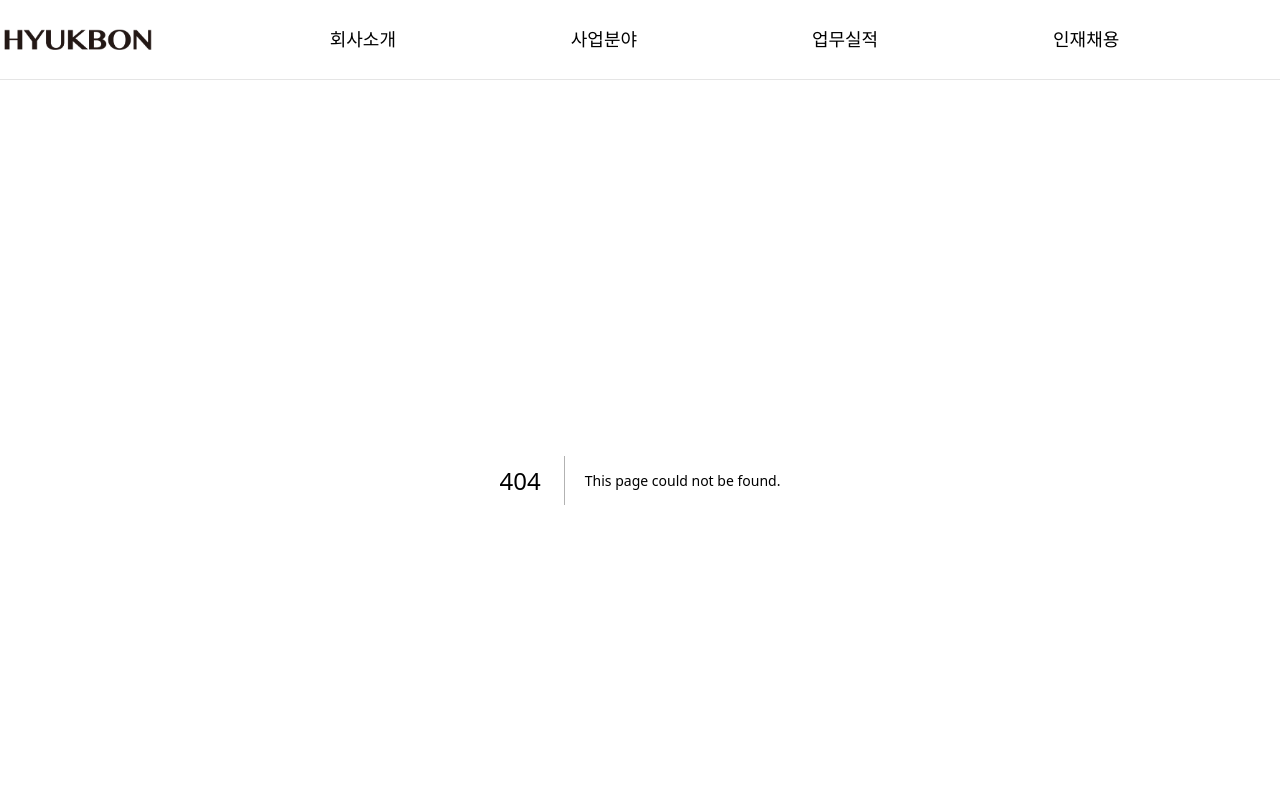
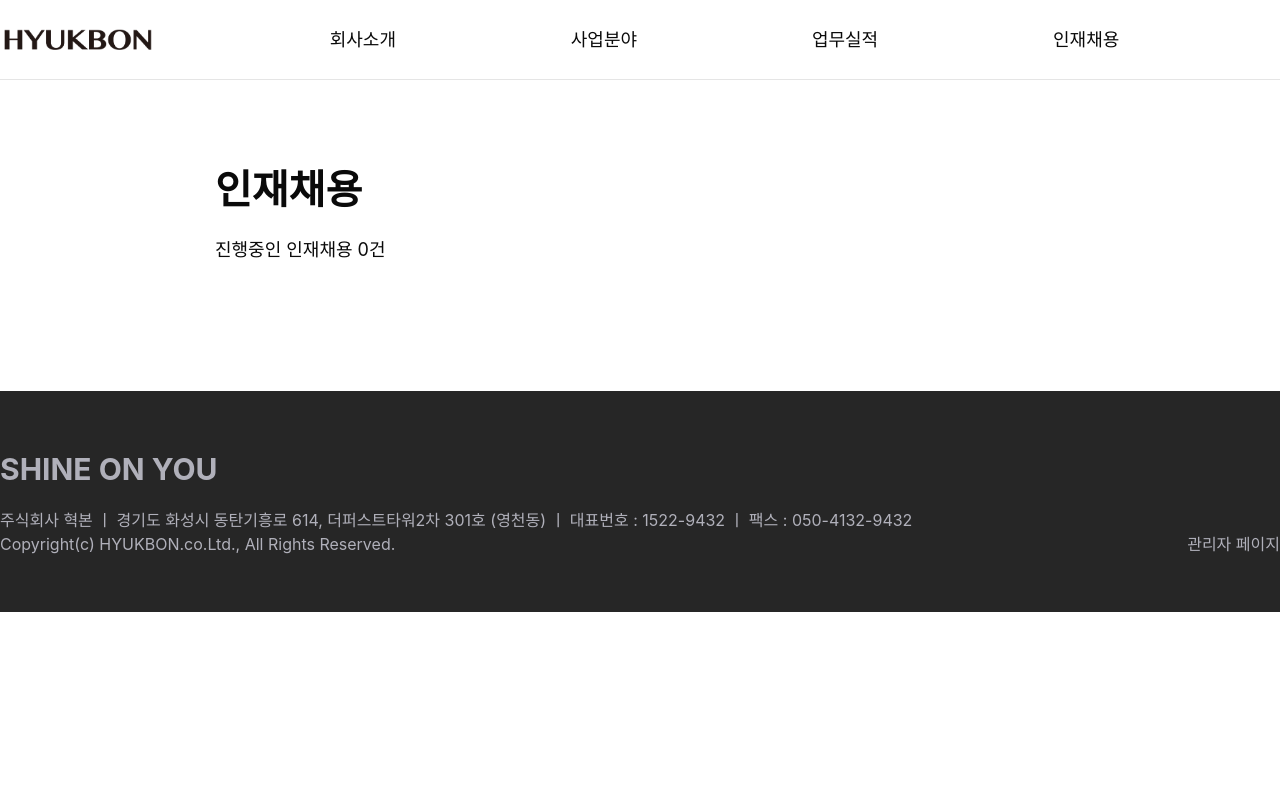
Before and after one commit to ekankr2/hyukbon, a Next.js app: page /recruite in a window 1280 px wide. Before the commit this address had no page. Shown: the top 800 px of the page. Built offline with nearby package versions, Linux system fonts and the light colour scheme; a web font is replaced by a local one.

Commit message:
채용페이지

```diff
--- a/app/layout.tsx
+++ b/app/layout.tsx
@@ -43,7 +43,7 @@ export default function RootLayout({
                   <Link href="/performance">업무실적</Link>
                 </li>
                 <li className="flex items-center">
-                  <Link href="/" target="_blank">
+                  <Link href="/recruite">
                     인재채용
                   </Link>
                 </li>
--- a/app/page.tsx
+++ b/app/page.tsx
@@ -110,7 +110,7 @@ export default function Home() {
                   <h3 className="text-28">인재채용</h3>
                 </div>
                 <Link
-                  href="https://www.incruit.com/company/1678069226/job/"
+                  href="/recruite"
                   target="_blank"
                 >
                   <Image
--- /dev/null
+++ b/app/recruite/page.tsx
@@ -0,0 +1,17 @@
+import React from "react";
+import Image from "next/image";
+
+function Page() {
+  return (
+    <article className="w-full px-4 md:px-0 pt-20 pb-32 max-w-[384px] md:w-[712px] lg:w-[850px]  md:max-w-none mx-auto text-26 md:text-30">
+      <h1 className="text-28 md:text-40">인재채용</h1>
+      <div className="text-14 md:text-18 pt-4">
+        <p>
+          진행중인 인재채용 0건
+        </p>
+      </div>
+    </article>
+  );
+}
+
+export default Page;
```
Also changed, not shown: public/실적/원주 기업도시 EG The1 2차.jpg (renamed from public/실적/원주기업도시 EG The1 2차.jpg), public/실적/평택 효성 해링턴 플레이스.jpg (renamed from public/실적/평택 효성해링턴 플레이스.jpg).
